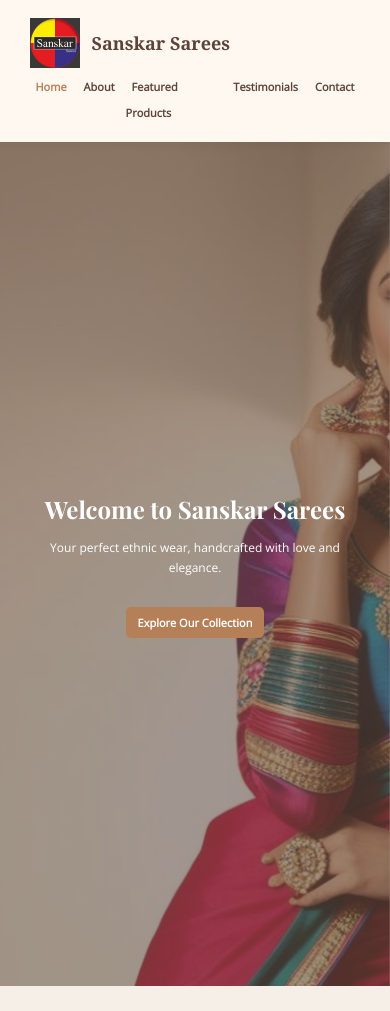
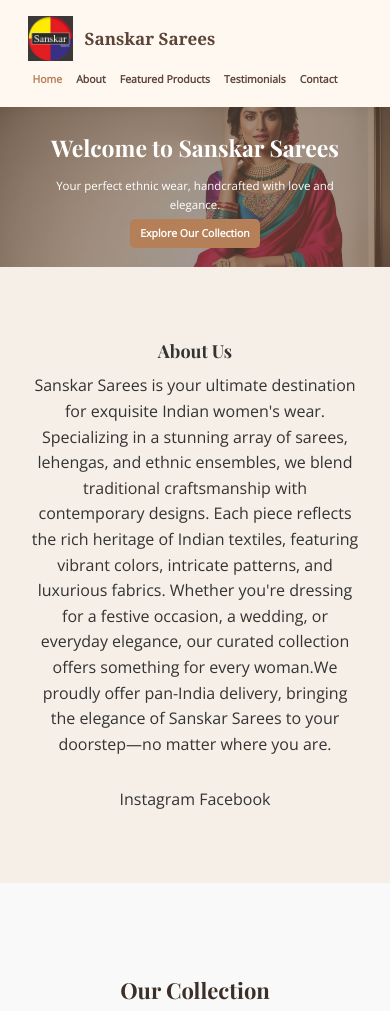
Before and after one commit to Kushagra2305/Sanskar_sarees, a plain HTML site: page index.html in a window 390 px wide. Shown: the top 1011 px of the page. Drawn offline with nearby package versions, Linux system fonts and the light colour scheme.

Commit message:
Add files via upload

```diff
--- a/style.css
+++ b/style.css
@@ -491,63 +491,79 @@
   .nav-flex {
     flex-direction: row;
     height: auto;
-    padding: 8px 10px;
+    padding: 6px 8px;
     justify-content: space-between;
     align-items: center;
   }
 
   nav ul {
     flex-direction: row;
-    gap: 8px;
+    gap: 6px;
     margin: 0;
   }
 
   nav ul li a {
-    font-size: 12px;
-    padding: 5px 8px;
+    font-size: 11.5px;
+    padding: 4px 6px;
   }
 
   .logo img {
-    height: 50px;
+    height: 45px;
   }
 
   .brand-name {
-    font-size: 18px;
+    font-size: 17px;
   }
 
   .hero-section {
-    padding: 50px 15px;
+    height: 200px;
+    padding: 0;
+    display: flex;
+    flex-direction: column;
+    justify-content: center;
+    text-align: center;
+    background-size: contain;
+    background-position: center;
+    background-repeat: no-repeat;
   }
 
   .hero-section h1 {
-    font-size: 28px;
+    font-size: 26px;
+    margin: 5px 0;
   }
 
   .hero-section p {
-    font-size: 14px;
+    font-size: 13px;
+    margin: 5px 10px;
+  }
+
+  .about-section {
+    padding: 30px 10px;
   }
 
   .about-section h2 {
-    font-size: 22px;
+    font-size: 20px;
+    margin-bottom: 8px;
   }
 
   .about-section p {
-    font-size: 13px;
+    font-size: 12.5px;
+    padding: 0 5px;
   }
 
   .section-title {
-    font-size: 24px;
+    font-size: 22px;
   }
 
   .category-buttons {
     flex-direction: column;
-    gap: 12px;
+    gap: 10px;
   }
 
   .category-btn {
     width: 100%;
-    padding: 10px;
-    font-size: 13px;
+    padding: 8px;
+    font-size: 12.5px;
   }
 
   .product-box {
@@ -560,24 +576,24 @@
   }
 
   .image-scroller img {
-    width: 200px;
+    width: 180px;
   }
 
   .testimonials-section {
-    padding: 50px 15px;
+    padding: 40px 12px;
   }
 
   .testimonial p {
-    font-size: 12px;
+    font-size: 11.5px;
   }
 
   .contact-section h2 {
-    font-size: 20px;
+    font-size: 19px;
   }
 
   .contact-details p,
   .store-address {
-    font-size: 12px;
+    font-size: 11.5px;
   }
 
   .description {
@@ -586,45 +602,48 @@
 
   .btn-primary,
   .insta-btn {
-    padding: 8px 14px;
-    font-size: 12px;
+    padding: 7px 12px;
+    font-size: 11.5px;
   }
 
   footer {
-    font-size: 11px;
+    font-size: 10.5px;
   }
 }
 
 @media (max-width: 480px) {
+  .hero-section {
+    height: 160px;
+  }
+
   .hero-section h1 {
-    font-size: 24px;
+    font-size: 23px;
   }
 
   .hero-section p {
-    font-size: 12px;
+    font-size: 11.5px;
   }
 
   .btn-primary {
-    padding: 7px 12px;
-    font-size: 11px;
+    padding: 6px 10px;
+    font-size: 10.5px;
   }
 
   .product-box {
-    width: 150px;
-    padding: 6px;
+    width: 140px;
+    padding: 5px;
   }
 
   .product-box p {
-    font-size: 11px;
+    font-size: 10.5px;
   }
 
   .about-section h2 {
-    font-size: 20px;
+    font-size: 18px;
   }
 
   .about-section p {
-    font-size: 12px;
-    padding: 0 5px;
+    font-size: 11.5px;
   }
 
   .testimonial p {
@@ -632,7 +651,7 @@
   }
 
   .contact-section h2 {
-    font-size: 18px;
+    font-size: 17px;
   }
 
   .contact-details p,
@@ -642,18 +661,18 @@
 
   .navbar .nav-flex {
     flex-direction: row;
-    gap: 5px;
+    gap: 4px;
     flex-wrap: wrap;
   }
 
   nav ul {
     flex-direction: row;
-    gap: 5px;
+    gap: 4px;
   }
 
   nav ul li a {
-    font-size: 11px;
-    padding: 4px 6px;
+    font-size: 10.5px;
+    padding: 4px 5px;
   }
 
   footer {
```
